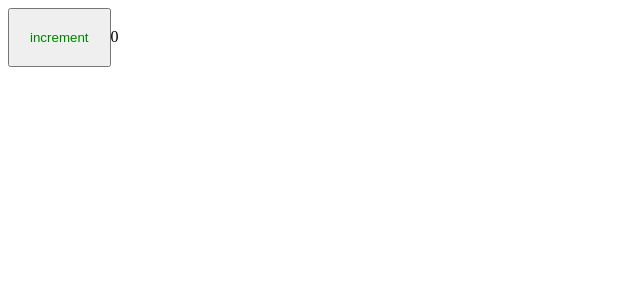
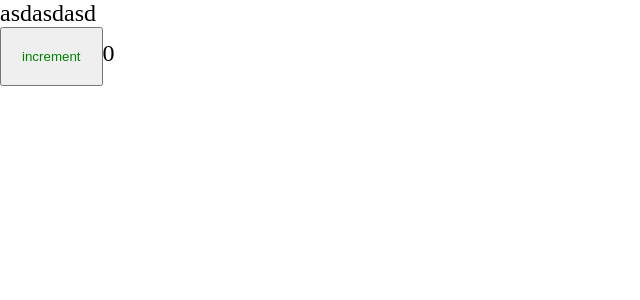
Before and after one commit to SlavaUnbel/full-prod-project, a React app: page / in a window 1280 px wide. Shown: the top 300 px of the page, without its empty margins (0-640 px from the left). Built offline with nearby package versions, Linux system fonts and the light colour scheme.

Commit message:
feat(styles): implement css modules

```diff
--- a/package.json
+++ b/package.json
@@ -19,6 +19,7 @@
     "@types/webpack-dev-server": "^4.7.2",
     "css-loader": "^6.6.0",
     "html-webpack-plugin": "^5.5.0",
+    "mini-css-extract-plugin": "^2.5.3",
     "sass": "^1.49.9",
     "sass-loader": "^12.6.0",
     "style-loader": "^3.3.1",
--- /dev/null
+++ b/src/App.tsx
@@ -0,0 +1,11 @@
+import { Counter } from './components/Counter'
+
+import './index.scss';
+
+const App = () => {
+  return (
+    <div className='app'>asdasdasd<Counter /></div>
+  )
+}
+
+export default App
--- a/src/components/Counter.scss
+++ b/src/components/Counter.module.scss
@@ -1,4 +1,4 @@
-button {
+.button {
     padding: 20px;
     color: green;
 }
--- a/src/components/Counter.tsx
+++ b/src/components/Counter.tsx
@@ -1,6 +1,6 @@
 import { useState } from 'react';
 
-import './Counter.scss'
+import classes from './Counter.module.scss';
 
 export const Counter = () => {
     const [count, setCount] = useState(0);
@@ -11,7 +11,7 @@
 
     return (
         <div>
-            <button onClick={ increment }>increment</button>
+            <button className={ classes.button } onClick={ increment }>increment</button>
 
             {count}
         </div>
--- /dev/null
+++ b/src/index.scss
@@ -0,0 +1,9 @@
+* {
+    margin: 0;
+    padding: 0;
+    box-sizing: border-box;
+}
+
+.app {
+    font-size: 24px;
+}
--- a/src/index.tsx
+++ b/src/index.tsx
@@ -1,7 +1,8 @@
 import { render } from 'react-dom';
-import { Counter } from './components/Counter';
+
+import App from './App';
 
 render(
-    <div><Counter /></div>,
+    <App />,
     document.getElementById('root'),
 )
--- /dev/null
+++ b/src/types/global.d.ts
@@ -0,0 +1,5 @@
+declare module "*.module.scss" {
+    const content: Record<string, string>;
+
+    export default content;
+}
```
Also changed, not shown: 4 other files (tests, documents, lock files or other folders).
